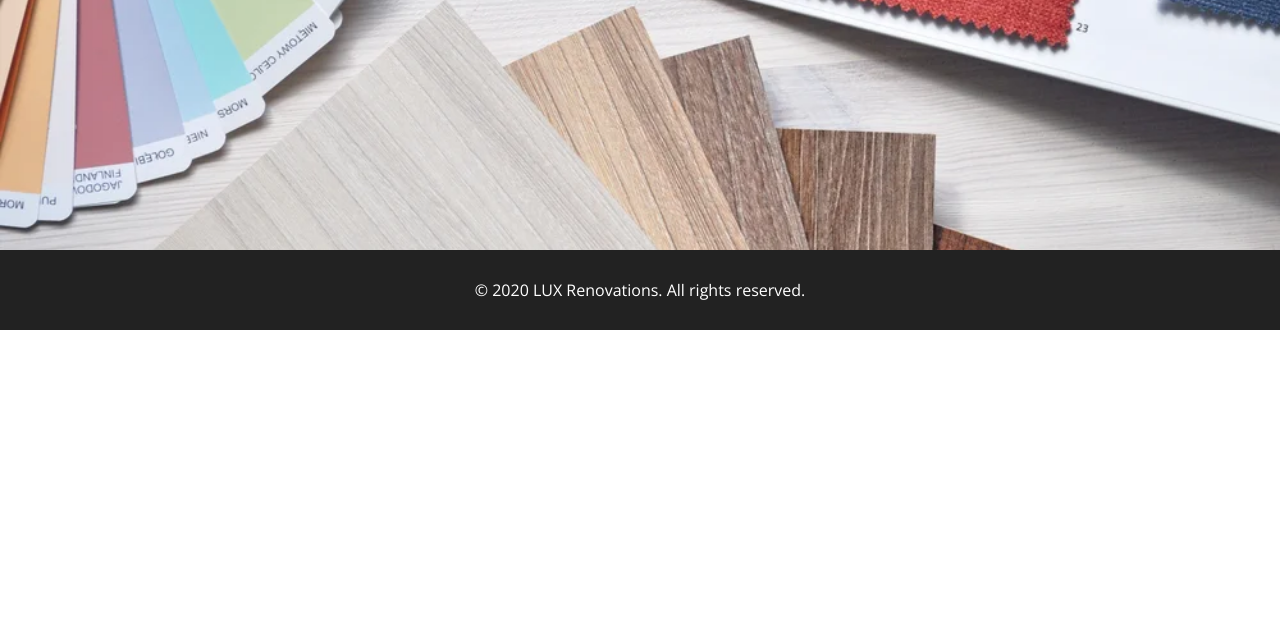
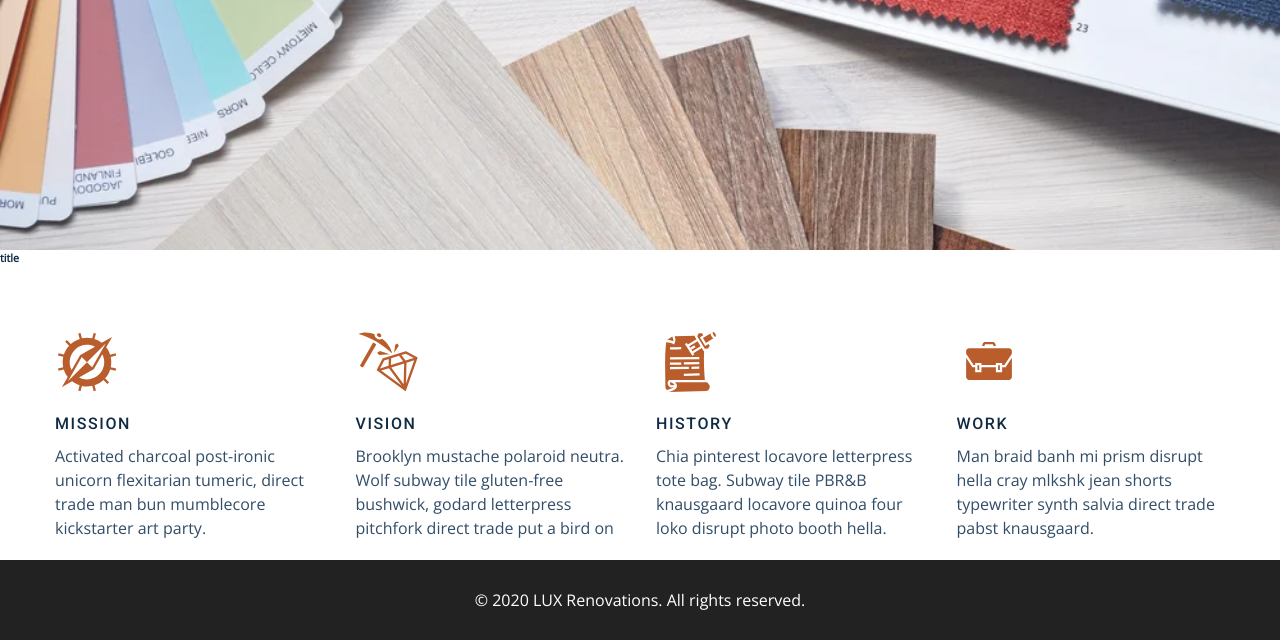
Before and after one commit to mayashley/luxHomeRenovations, a Gatsby site: page / in a window 1280 px wide. Shown: the part 550-1190 px from the top of the page. Before the commit the page ends 880 px from the top, so only its background shows below. Built offline with nearby package versions, Linux system fonts and the light colour scheme; Gatsby itself is replaced by a stand-in of ours.

Commit message:
about section update and css for about section

```diff
--- a/src/components/About.js
+++ b/src/components/About.js
@@ -3,7 +3,19 @@ import styled from "styled-components"
 import Title from "./Title"
 import services from "../constants/services"
 const About = () => {
-  return <h2>about component</h2>
+  return <Wrapper>
+    <h6>title</h6>
+  <div className="section-center">
+    {/* destructuring from services constants*/}
+    {services.map(({id,icon,label,text}) =>{
+      return <article key={id}>
+        <span>{icon}</span>
+        <h4>{label}</h4>
+        <p>{text}</p>
+      </article>
+    })}
+  </div>
+  </Wrapper>
 }
 const Wrapper = styled.section`
   .section-center {
--- a/src/pages/index.js
+++ b/src/pages/index.js
@@ -14,6 +14,7 @@ const HomePage = () => {
   return (
     <Layout>
       <Hero />
+      <About/>
     </Layout>
   )
 }
```
